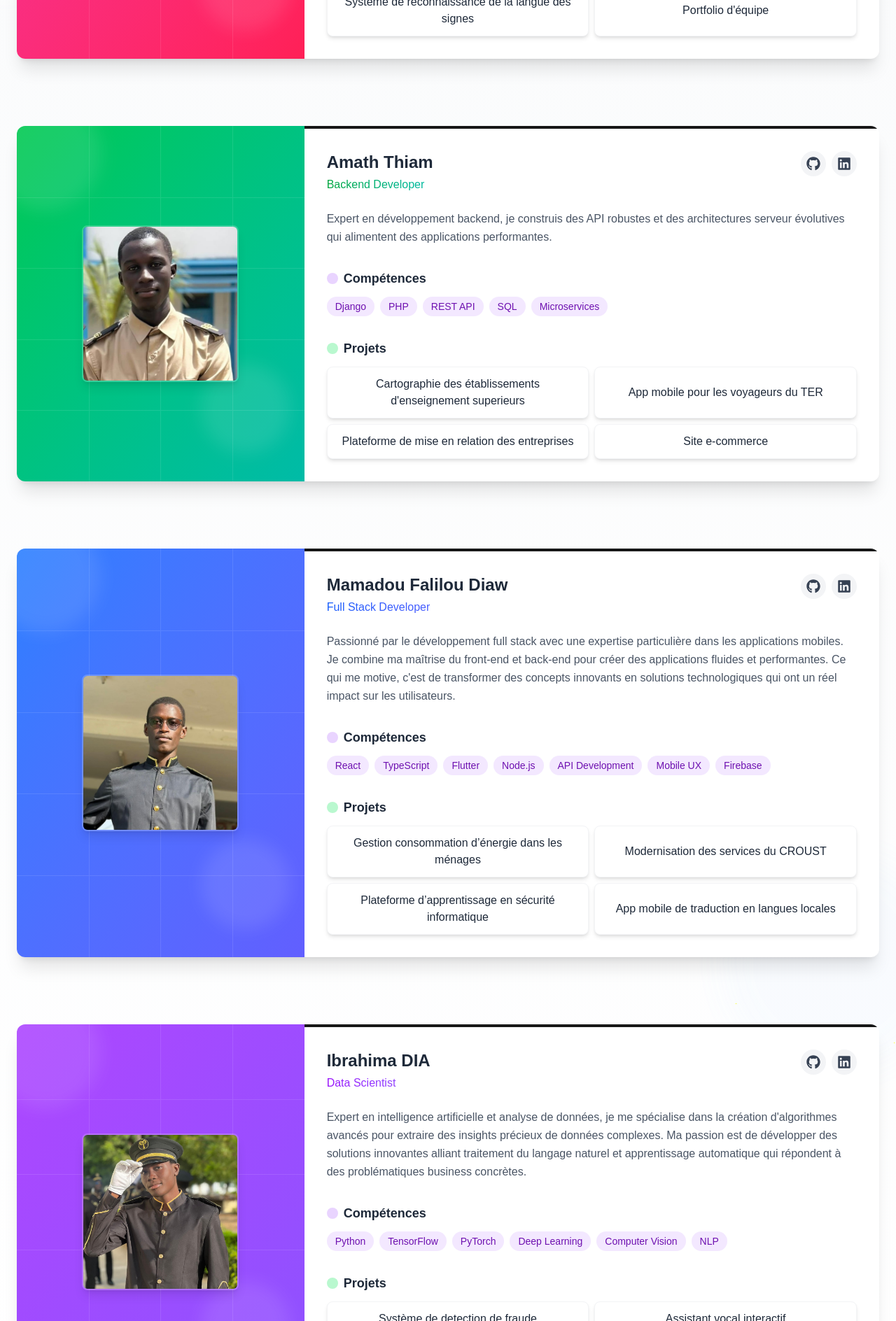
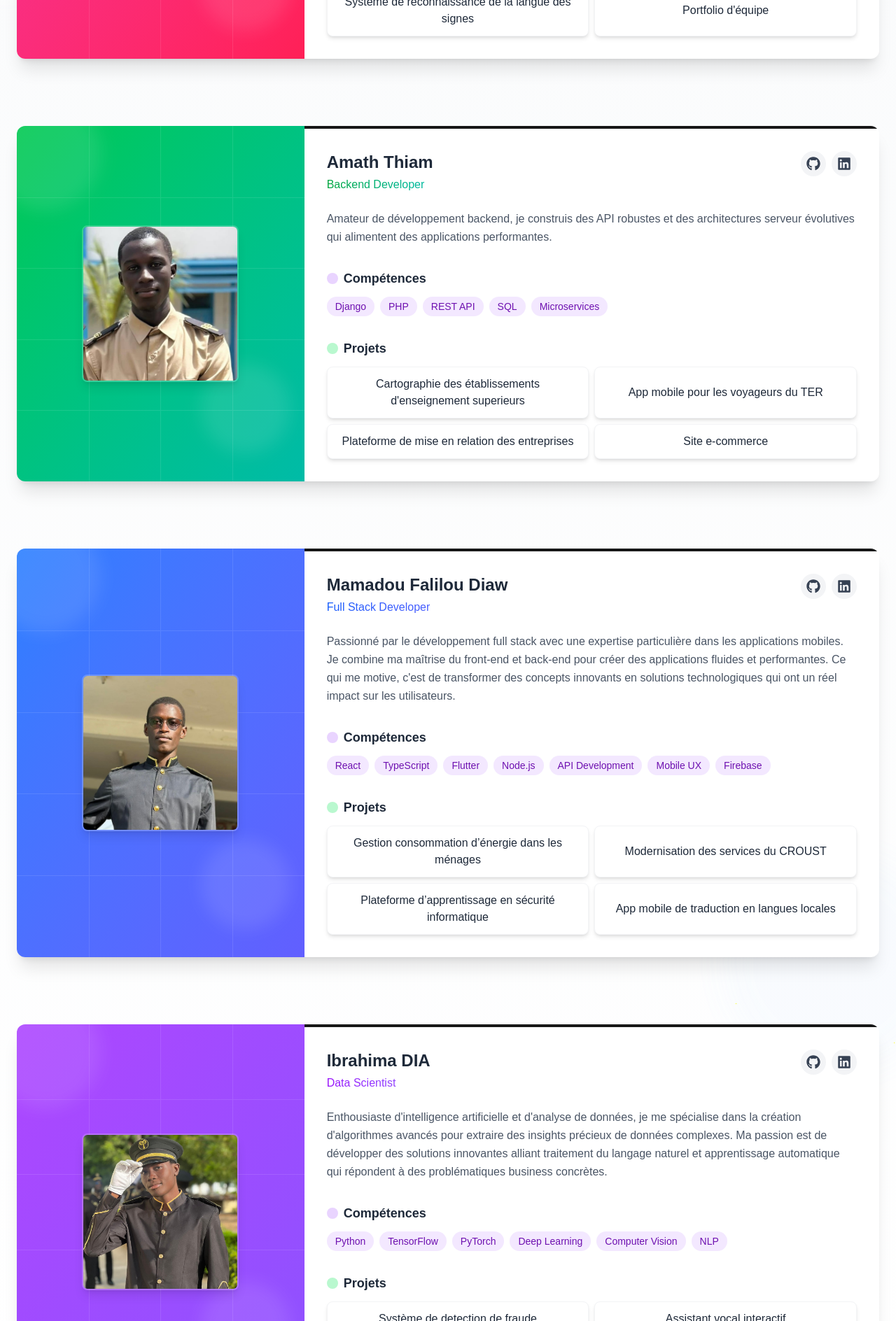
Before and after one commit to ibou-dia/codeX, a Next.js app: page / in a window 1280 px wide. Shown: the part 2396-4284 px from the top of the page at 70% size. Built offline with nearby package versions, Linux system fonts and the light colour scheme.

Commit message:
humbling

```diff
--- a/src/app/components/sections/TeamMembers.tsx
+++ b/src/app/components/sections/TeamMembers.tsx
@@ -26,7 +26,7 @@ const teamMembers = [
     id: 2,
     name: 'Amath Thiam',
     role: 'Backend Developer',
-    bio: 'Expert en développement backend, je construis des API robustes et des architectures serveur évolutives qui alimentent des applications performantes.',
+    bio: 'Amateur de développement backend, je construis des API robustes et des architectures serveur évolutives qui alimentent des applications performantes.',
     color: 'from-green-500 to-teal-500',
     gradientText: 'bg-gradient-to-r from-green-600 to-teal-500',
     skills: ['Django', 'PHP', 'REST API', 'SQL', 'Microservices'],
@@ -55,7 +55,7 @@ const teamMembers = [
     id: 4,
     name: 'Ibrahima DIA',
     role: 'Data Scientist',
-    bio: 'Expert en intelligence artificielle et analyse de données, je me spécialise dans la création d\'algorithmes avancés pour extraire des insights précieux de données complexes. Ma passion est de développer des solutions innovantes alliant traitement du langage naturel et apprentissage automatique qui répondent à des problématiques business concrètes.',
+    bio: 'Enthousiaste d\'intelligence artificielle et d\'analyse de données, je me spécialise dans la création d\'algorithmes avancés pour extraire des insights précieux de données complexes. Ma passion est de développer des solutions innovantes alliant traitement du langage naturel et apprentissage automatique qui répondent à des problématiques business concrètes.',
     color: 'from-purple-500 to-violet-500',
     gradientText: 'bg-gradient-to-r from-purple-600 to-violet-500',
     skills: ['Python', 'TensorFlow', 'PyTorch', 'Deep Learning', 'Computer Vision', 'NLP'],
```
